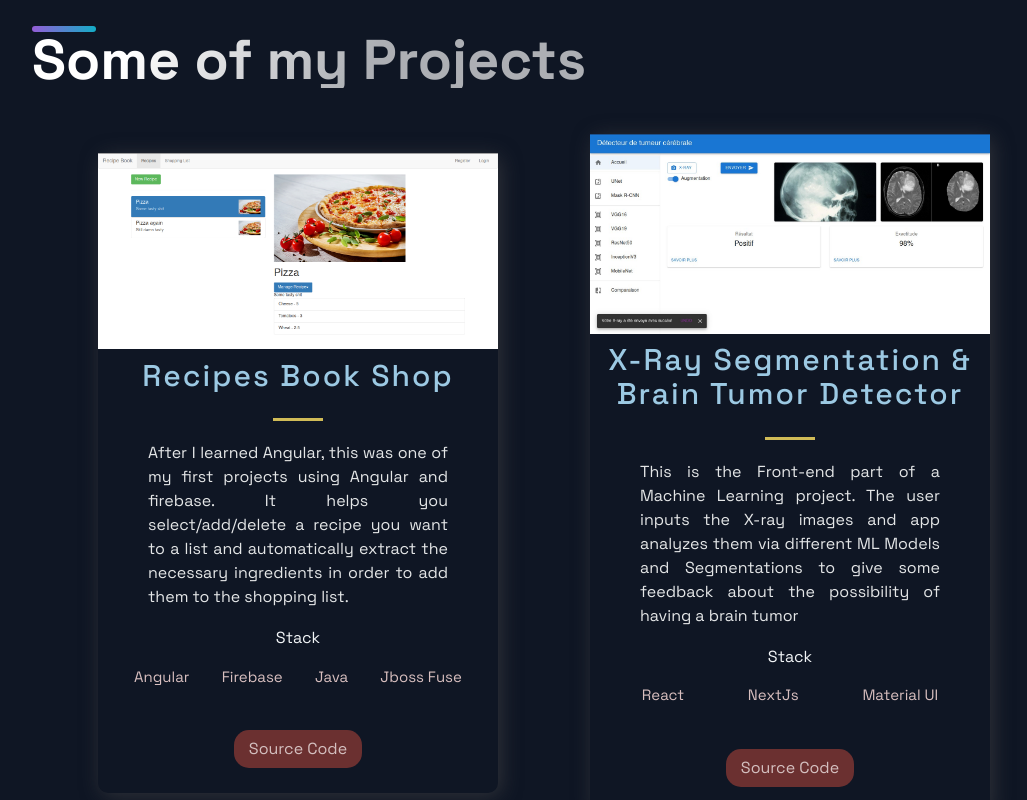
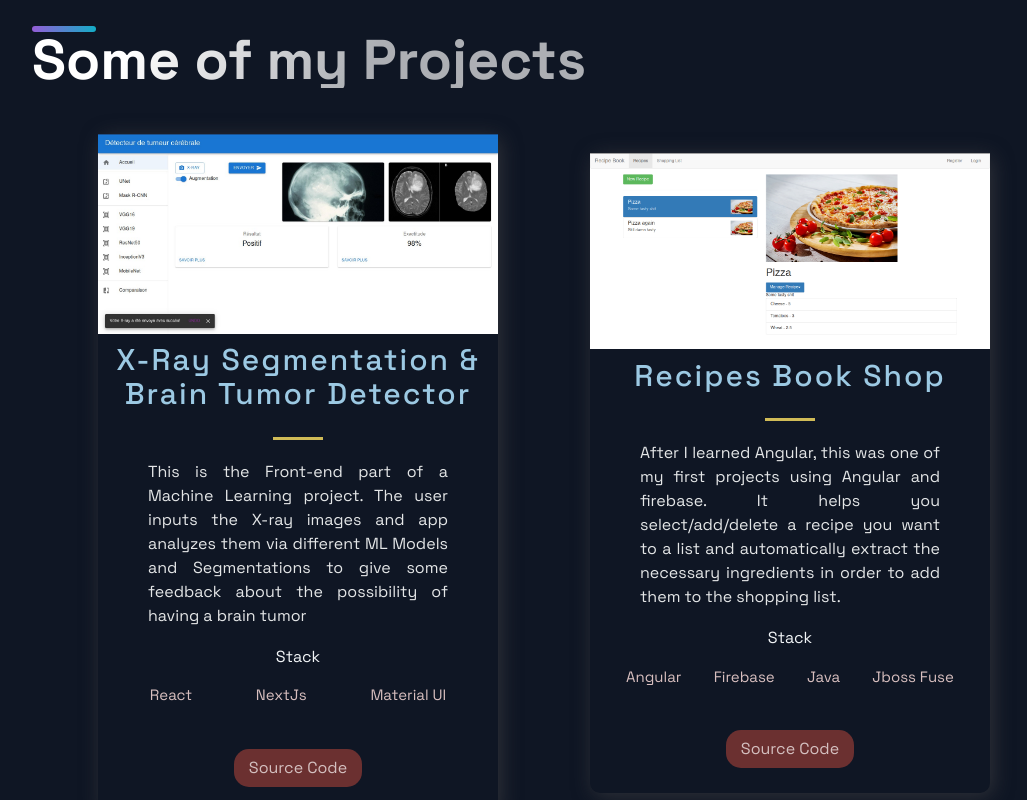
Before and after one commit to WaelYoussfi/personal-nextJs-portfolio, a Next.js app: page / in a window 1280 px wide. Shown: the part 700-1500 px from the top of the page, without its empty margins (96-1123 px from the left). Built offline with nearby package versions, Linux system fonts and the light colour scheme.

Commit message:
changed the order of the projects

```diff
--- a/src/constants/constants.js
+++ b/src/constants/constants.js
@@ -1,4 +1,14 @@
 export const projects = [
+    {
+        title: "X-Ray Segmentation & Brain Tumor Detector",
+        description:
+            "This is the Front-end part of a Machine Learning project. The user inputs the X-ray images and app analyzes them via different ML Models and Segmentations to give some feedback about the possibility of having a brain tumor",
+        image: "/images/2.jpg",
+        tags: ["React", "NextJs", "Material UI"],
+        visit: "https://github.com/WaelYoussfi/bt-dashboard",
+
+        id: 1,
+    },
     {
         title: "Recipes Book Shop",
         description:
@@ -8,16 +18,6 @@ export const projects = [
         visit: "https://github.com/WaelYoussfi/shopping",
 
         id: 0,
-    },
-    {
-        title: "X-Ray Segmentation & Brain Tumor Detector",
-        description:
-            "This is the Front-end part of a Machine Learning project. The user inputs the X-ray images and app analyzes them via different ML Models and Segmentations to give some feedback about the possibility of having a brain tumor",
-        image: "/images/2.jpg",
-        tags: ["React", "NextJs", "Material UI"],
-        visit: "https://github.com/WaelYoussfi/bt-dashboard",
-
-        id: 1,
     },
     {
         title: "WebRTC Chatroom",
```
